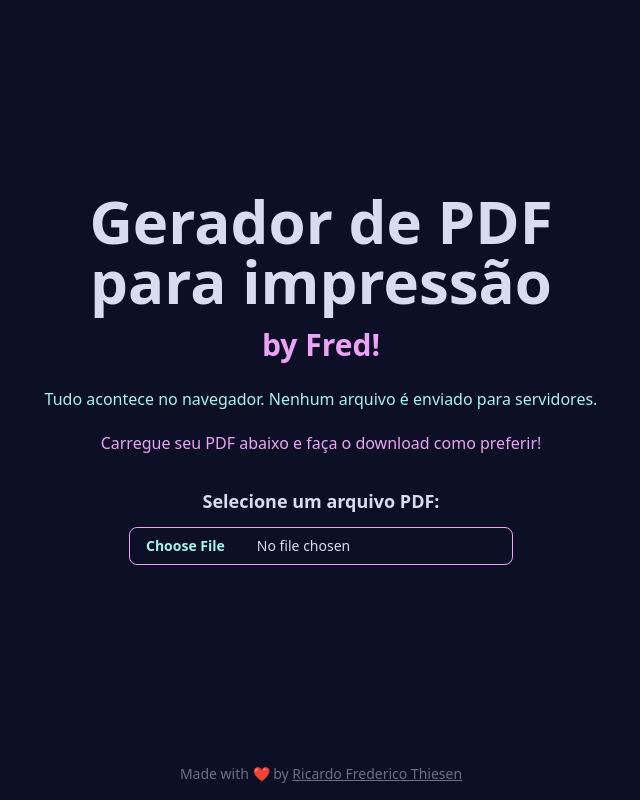
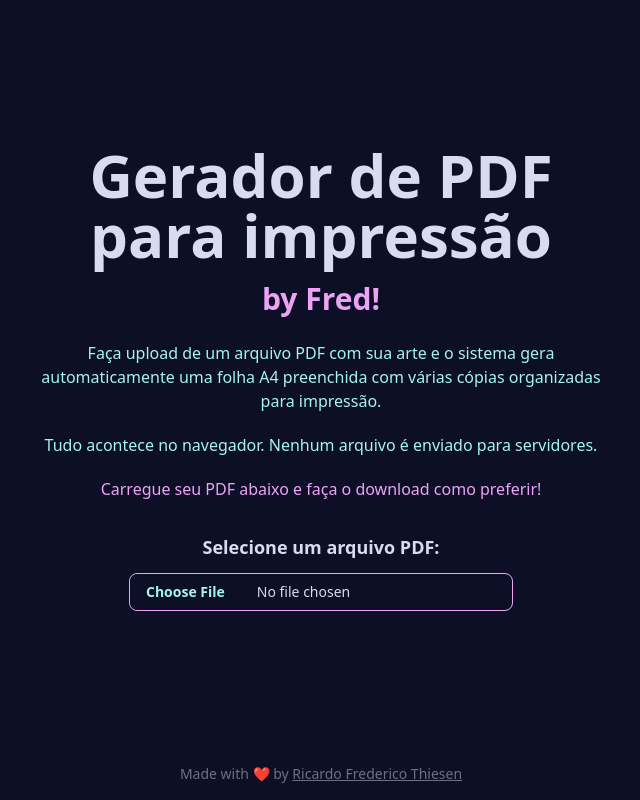
Before and after one commit to FredThiesen/pdf-transformer-webapp, a React (Vite) app: page / in a window 1280 px wide. Shown: the whole page, without its empty margins (319-959 px from the left). Built offline with nearby package versions, Linux system fonts and the light colour scheme.

Commit message:
feat: better description

```diff
--- a/src/App.tsx
+++ b/src/App.tsx
@@ -32,6 +32,11 @@ function App() {
 						{" "}
 						by Fred!
 					</span>
+					<p className="text-green mb-1 text-center">
+						Faça upload de um arquivo PDF com sua arte e o sistema gera
+						automaticamente uma folha A4 preenchida com várias cópias
+						organizadas para impressão.
+					</p>
 					<p className="text-green mb-1 text-center">
 						Tudo acontece no navegador. Nenhum arquivo é enviado para
 						servidores.
--- a/src/components/PdfActions.tsx
+++ b/src/components/PdfActions.tsx
@@ -50,7 +50,7 @@ const PdfActions: React.FC<PdfActionsProps> = ({
 					alt={`Página ${index + 1}`}
 					className="w-full h-48 object-contain rounded-lg mb-4"
 				/>
-				{individualPdfUrls[index] && (
+				{pages.length > 1 && individualPdfUrls[index] && (
 					<button
 						onClick={() =>
 							handleDownloadIndividualPdf(individualPdfUrls[index], index)
@@ -72,7 +72,9 @@ const PdfActions: React.FC<PdfActionsProps> = ({
 						onClick={handleDownloadMergedPdf}
 						className="bg-tertiary text-primary border-2 border-tertiary rounded-lg px-6 py-2 font-semibold shadow hover:bg-primary/90 hover:text-white transition"
 					>
-						Baixar PDF com todas as páginas
+						{pages.length === 1
+							? "Baixar PDF"
+							: "Baixar PDF com todas as páginas"}
 					</button>
 				</div>
 			)}
```
